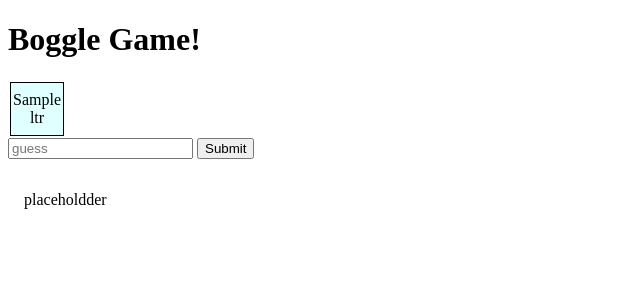
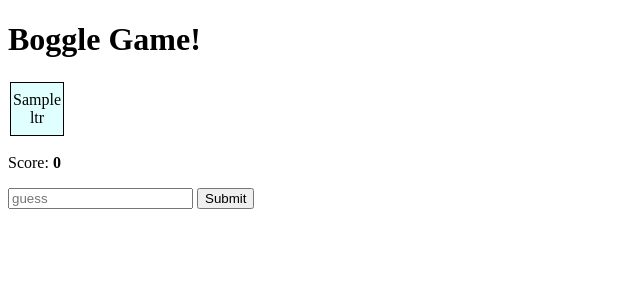
Before and after one commit to VirginiaWu11/19_5_flask-boggle-exercise, a Flask app: template templates/index.html in a window 1280 px wide. Shown: the top 300 px of the page, without its empty margins (0-640 px from the left). Run offline with Flask 2, Linux system fonts and the light colour scheme; the template is opened without the code that fills it: most values are stand-ins (such as "Sample title", 1, 10 or a date in 2020); parts of the project's set-up code (start-up, migrations or seed data) failed here and were passed over.

Commit message:
add score tracker

```diff
--- a/static/script.js
+++ b/static/script.js
@@ -1,8 +1,13 @@
 words = [];
+score = 0;
 
 function showMessage(msg, cls) {
   // show message on html
   $(".msg").text(msg).removeClass().addClass(`msg ${cls}`);
+}
+
+function updateScore() {
+  $(".score").text(score);
 }
 
 $("#add-word").on("submit", handleSubmit);
@@ -28,6 +33,8 @@ async function handleSubmit(evt) {
     );
   } else {
     showMessage(`${guess.toUpperCase()} scored ${guess.length} points!`, "ok");
+    score += guess.length;
+    updateScore();
   }
   $("#guess").val("");
 }
--- a/templates/index.html
+++ b/templates/index.html
@@ -20,15 +20,15 @@
         {% endfor %}
       </tbody>
     </table>
-
+    <p>Score: <b class="score">0</b></p>
     <form id="add-word">
       <input type="text" placeholder="guess" id="guess" />
       <button>Submit</button>
     </form>
     <p class="msg">
-      placeholdder
       <!-- JS function showMessage will add message here according to user input -->
     </p>
+
     <script src="http://unpkg.com/jquery"></script>
     <script src="http://unpkg.com/axios/dist/axios.js"></script>
     <script src="/static/script.js"></script>
```
Also changed, not shown: 2 other files.
